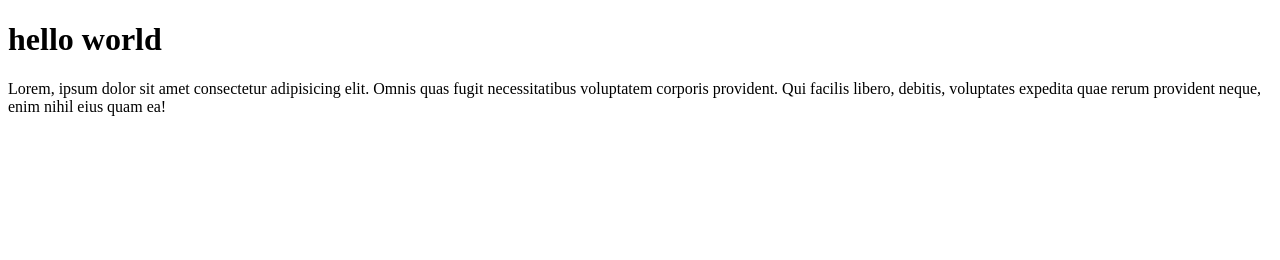
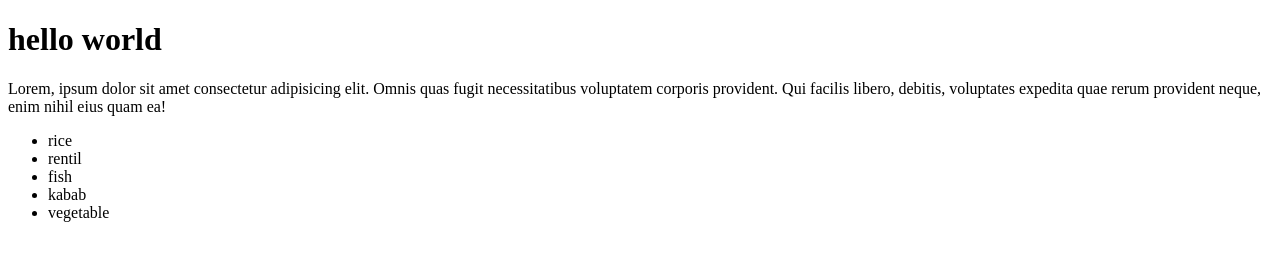
Before and after one commit to Mahbuba-islam/practice-github-collabaration, a plain HTML site: page index.html in a window 1280 px wide. Drawn offline with Linux system fonts and the light colour scheme.

Commit message:
branch added

```diff
--- a/index.html
+++ b/index.html
@@ -9,5 +9,19 @@
 <body>
     <h1>hello world</h1>
     <p>Lorem, ipsum dolor sit amet consectetur adipisicing elit. Omnis quas fugit necessitatibus voluptatem corporis provident. Qui facilis libero, debitis, voluptates expedita quae rerum provident neque, enim nihil eius quam ea!</p>
+    <ul>
+        <li>
+            rice
+        </li>
+        <li>
+            rentil
+        </li><li>
+            fish
+        </li><li>
+            kabab
+        </li><li>
+            vegetable
+        </li>
+    </ul>
 </body>
 </html>
```
